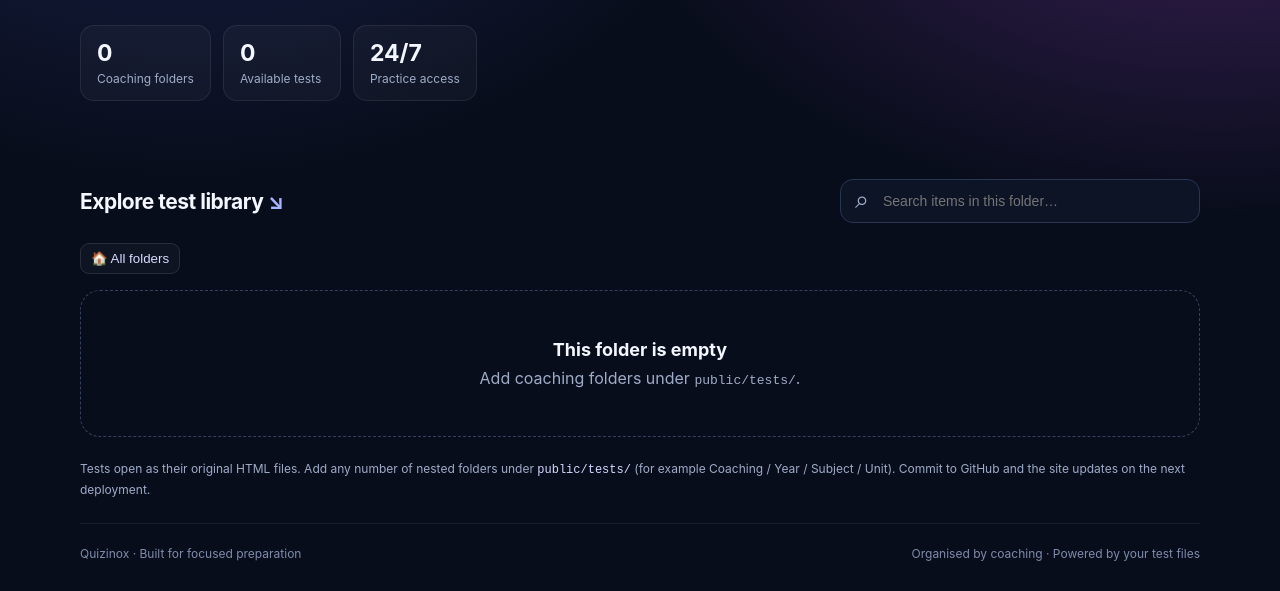
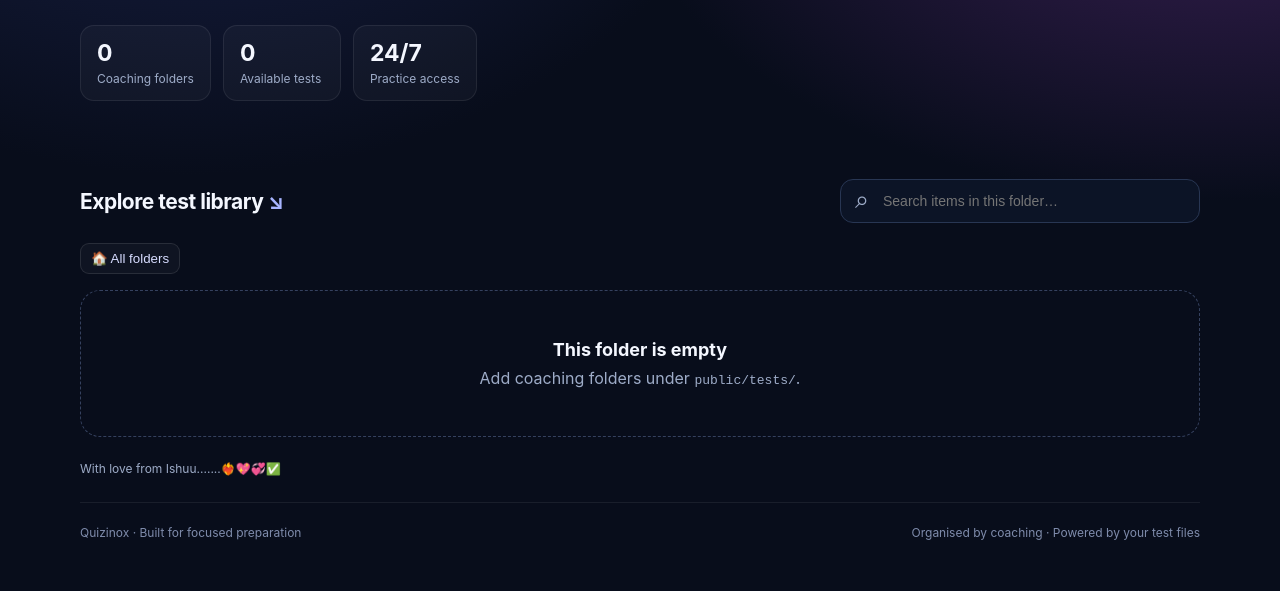
Before and after one commit to abhirohitphoto30/multi-test-2, a website: page public/index.html in a window 1280 px wide. Shown: the part 403-994 px from the top of the page. After the commit the page ends 973 px from the top, so only its background shows below. Drawn offline with Linux system fonts and the light colour scheme.

Commit message:
Update index.html

```diff
--- a/public/index.html
+++ b/public/index.html
@@ -22,7 +22,7 @@
     </section>
     <section><div class="toolbar"><h2 id="viewTitle">Explore test library <span style="color:#a7b4ff">↘</span></h2><label class="search"><input id="search" type="search" placeholder="Search items in this folder…" aria-label="Search items in this folder"></label></div>
       <nav id="breadcrumbs" class="crumbs" aria-label="Folder path"></nav><div id="grid" class="coaching-grid" aria-live="polite"><div class="empty">Loading test library…</div></div>
-      <p class="notice">Tests open as their original HTML files. Add any number of nested folders under <code>public/tests/</code> (for example Coaching / Year / Subject / Unit). Commit to GitHub and the site updates on the next deployment.</p>
+      <p class="notice">With love from Ishuu.......❤️‍🔥💖💞✅</p>
     </section>
   </main>
   <footer class="wrap footer"><span>Quizinox · Built for focused preparation</span><span>Organised by coaching · Powered by your test files</span></footer>
```
